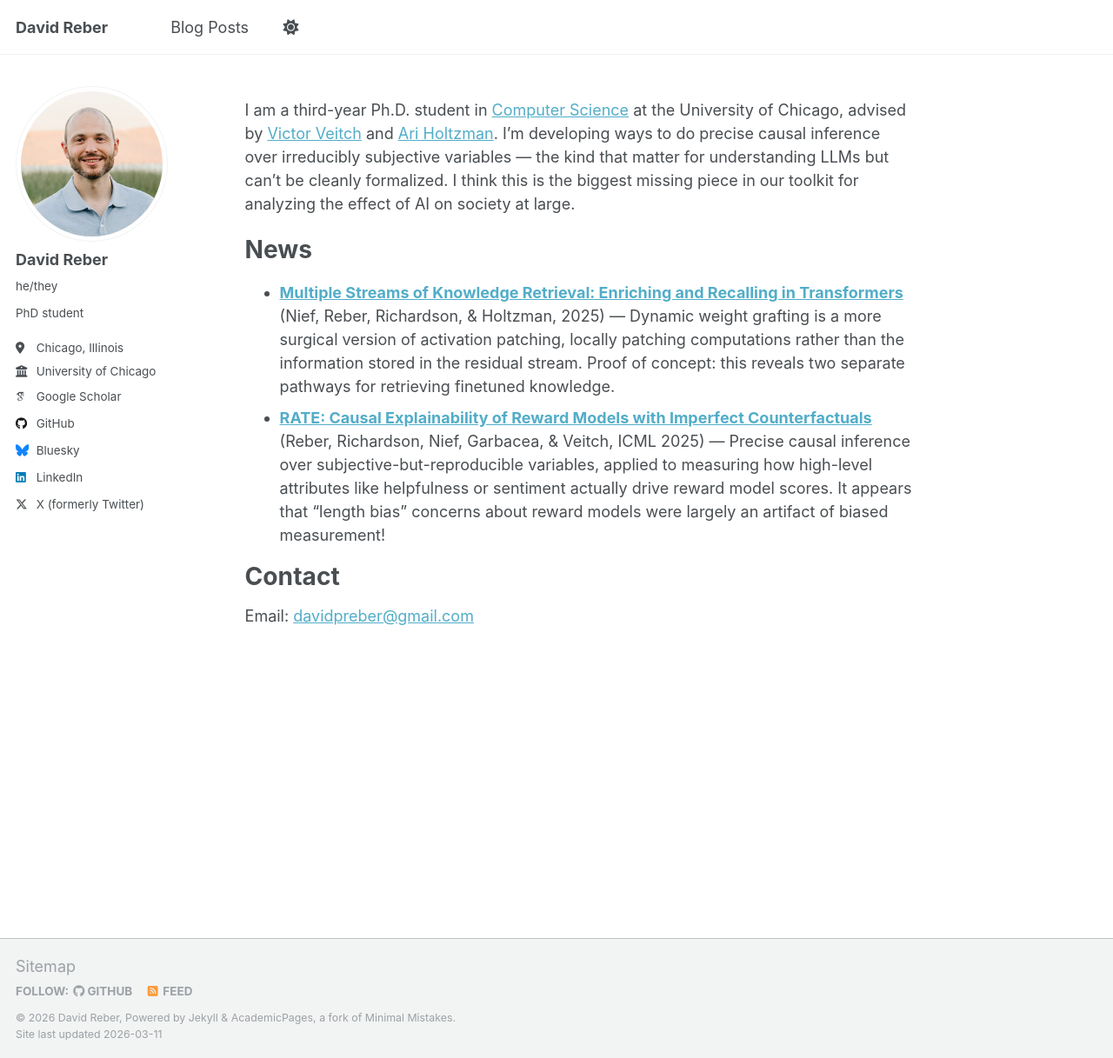
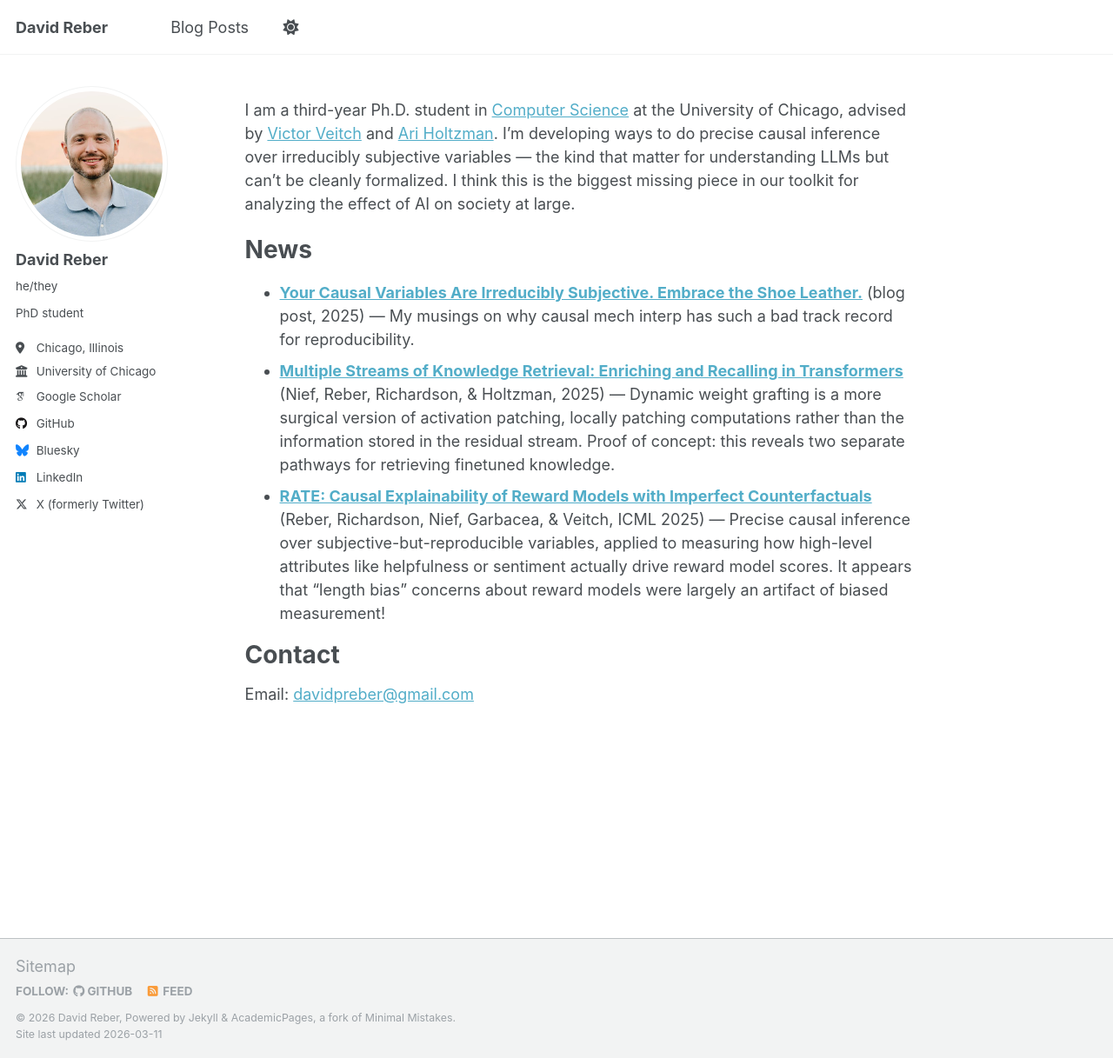
Before and after one commit to davidreber/davidreber.github.io, a Jekyll site: the page built from _pages/about.md, in a window 1280 px wide and 1217 px high. Shown: the whole window at 87% size. Built offline with Jekyll 4.4.1, drawn with Linux system fonts in a browser that asks for light colours; some web fonts are replaced.

Commit message:
blog post summary

```diff
--- a/_pages/about.md
+++ b/_pages/about.md
@@ -14,6 +14,7 @@ I'm developing ways to do precise causal inference over irreducibly subjective v
 
 News
 =====
+- **[Your Causal Variables Are Irreducibly Subjective. Embrace the Shoe Leather.](/posts/2025/07/subjective-causal-variables/)** (blog post, 2025) — My musings on why causal mech interp has such a bad track record for reproducibility.
 - **[Multiple Streams of Knowledge Retrieval: Enriching and Recalling in Transformers](https://arxiv.org/abs/2506.20746)** (Nief, Reber, Richardson, & Holtzman, 2025) — Dynamic weight grafting is a more surgical version of activation patching, locally patching computations rather than the information stored in the residual stream. Proof of concept: this reveals two separate pathways for retrieving finetuned knowledge.
 - **[RATE: Causal Explainability of Reward Models with Imperfect Counterfactuals](https://arxiv.org/abs/2410.11348)** (Reber, Richardson, Nief, Garbacea, & Veitch, ICML 2025) — Precise causal inference over subjective-but-reproducible variables, applied to measuring how high-level attributes like helpfulness or sentiment actually drive reward model scores. It appears that "length bias" concerns about reward models were largely an artifact of biased measurement!
 
```
